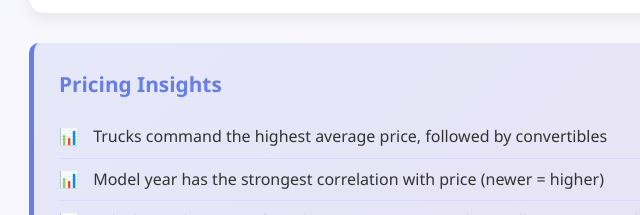
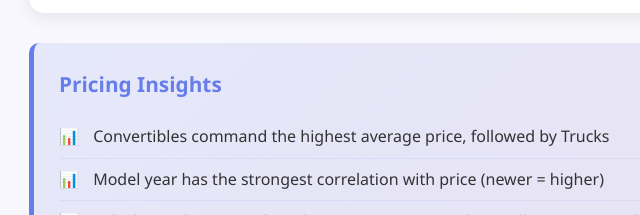
Before and after one commit to Tom-Kinstle/Data_projects_TripleTen, a plain HTML site: page car_sales_market_analysis/index.html in a window 1280 px wide. Shown: the part 1183-1398 px from the top of the page, 71-711 px from the left. Drawn offline with nearby package versions, Linux system fonts and the light colour scheme.

Commit message:
Update index.html

```diff
--- a/car_sales_market_analysis/index.html
+++ b/car_sales_market_analysis/index.html
@@ -296,7 +296,7 @@
                 <div class="insights">
                     <h4>Pricing Insights</h4>
                     <ul>
-                        <li>Trucks command the highest average price, followed by convertibles</li>
+                        <li>Convertibles command the highest average price, followed by Trucks</li>
                         <li>Model year has the strongest correlation with price (newer = higher)</li>
                         <li>Vehicle condition significantly impacts pricing, with "excellent" commanding premium</li>
                         <li>Sedans represent the largest volume but middle-tier pricing</li>
```
